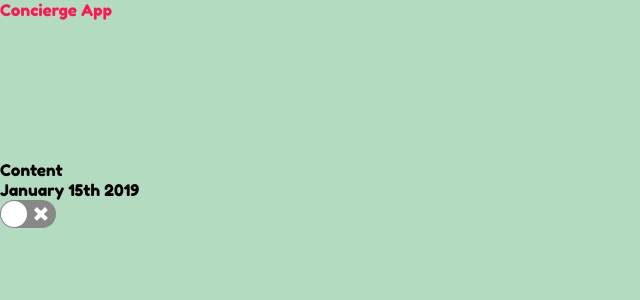
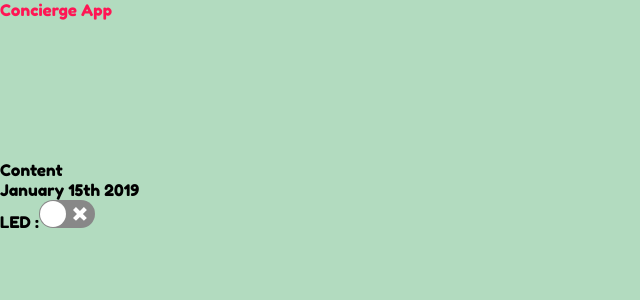
Before and after one commit to rlemasquerier/concierge-app, a React (Create React App) app: page / in a window 1280 px wide. Shown: the top 300 px of the page, without its empty margins (0-640 px from the left). Built offline with nearby package versions, Linux system fonts and the light colour scheme.

Commit message:
refacto led control

```diff
--- a/src/App.js
+++ b/src/App.js
@@ -1,7 +1,7 @@
 import React, { Component } from "react";
 import injectSheet from "react-jss";
-import Switch from "react-switch";
 import moment from "moment";
+import LEDControl from "./components/LEDControl/LEDControl";
 import theme from "./theme";
 import "./index.css";
 
@@ -18,7 +18,7 @@ class App extends Component {
               .locale("fr")
               .format("MMMM Do YYYY")}
           </div>
-          <Switch />
+          <LEDControl />
         </div>
       </div>
     );
--- /dev/null
+++ b/src/components/LEDControl/LEDControl.js
@@ -0,0 +1,26 @@
+import React, { Component } from "react";
+import Switch from "react-switch";
+
+class LEDControl extends Component {
+  constructor() {
+    super();
+    this.state = { checked: false };
+  }
+  handleChange = checked => {
+    this.setState({ checked });
+  };
+  render() {
+    return (
+      <div>
+        <span>LED :</span>
+        <Switch
+          onChange={this.handleChange}
+          checked={this.state.checked}
+          id="normal-switch"
+        />
+      </div>
+    );
+  }
+}
+
+export default LEDControl;
```
